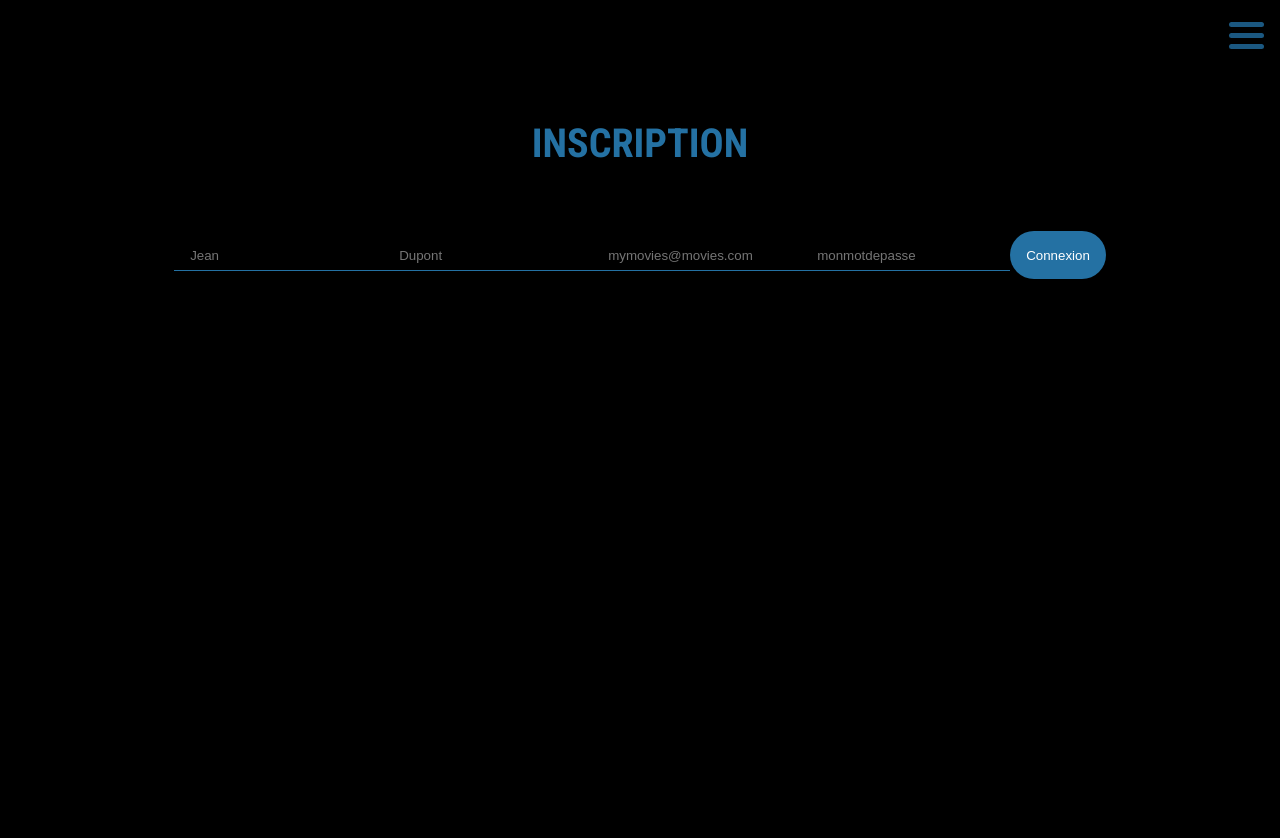
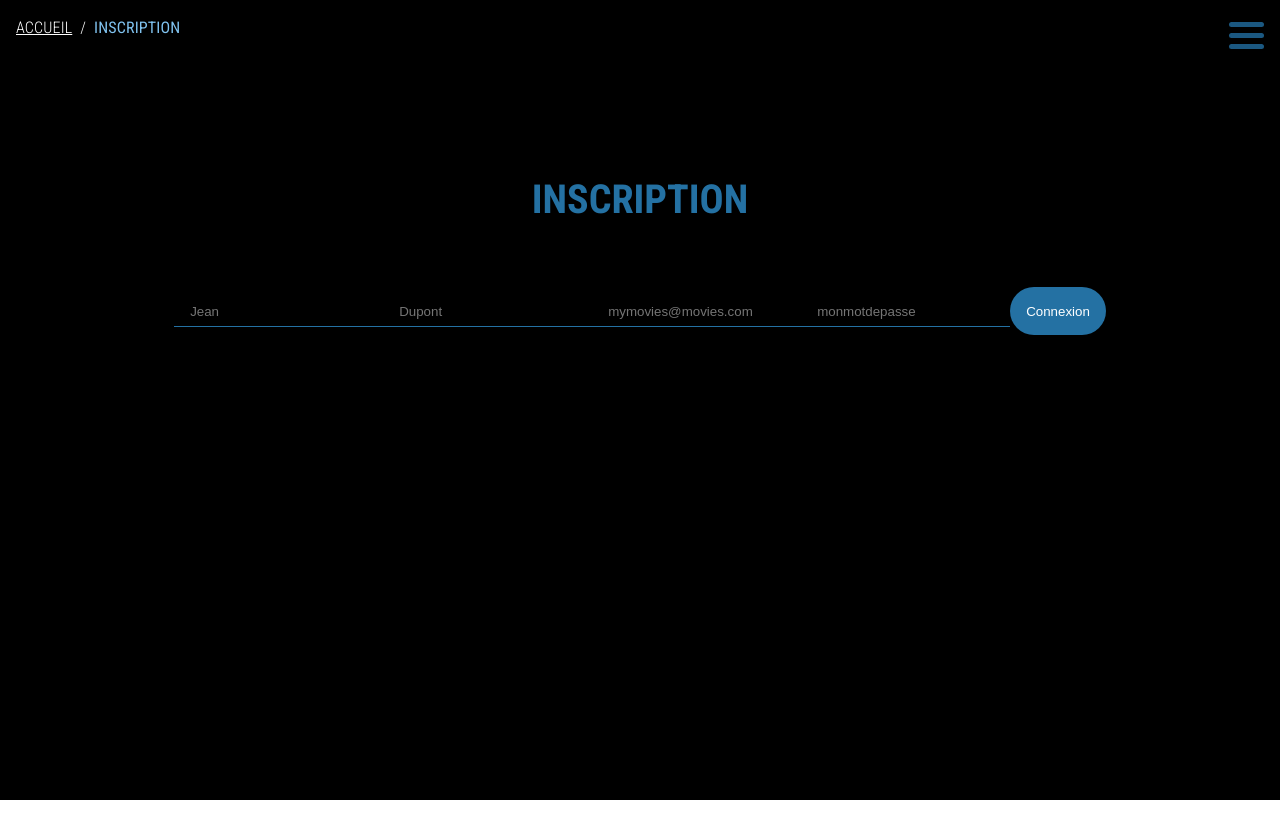
Before and after one commit to KRXTCH/myMovies, a React (Create React App) app in the folder Front/my-movies/: page /inscription in a window 1280 px wide. Shown: the top 838 px of the page. After the commit the page ends 800 px from the top, so only its background shows below. Built offline with nearby package versions, Linux system fonts and the light colour scheme.

Commit message:
add breadcrumb

```diff
--- a/Front/my-movies/package.json
+++ b/Front/my-movies/package.json
@@ -3,10 +3,14 @@
   "version": "0.1.0",
   "private": true,
   "dependencies": {
+    "@emotion/react": "^11.10.5",
+    "@emotion/styled": "^11.10.5",
     "@fortawesome/fontawesome-free": "^6.2.0",
     "@fortawesome/fontawesome-svg-core": "^6.2.0",
     "@fortawesome/free-solid-svg-icons": "^6.2.0",
     "@fortawesome/react-fontawesome": "^0.2.0",
+    "@material-ui/core": "^4.12.4",
+    "@mui/material": "^5.10.13",
     "@testing-library/jest-dom": "^5.16.5",
     "@testing-library/react": "^13.4.0",
     "@testing-library/user-event": "^13.5.0",
--- a/Front/my-movies/src/App.css
+++ b/Front/my-movies/src/App.css
@@ -3,6 +3,25 @@
   color: white;
   overflow-x: hidden;
   background-color: var(--black-bg);
+}
+
+.breadcrumb {
+  padding: 0rem 1rem;
+}
+
+.breadcrumb p, .breadcrumb a, .breadcrumb li{
+  color: white!important;
+  text-transform: uppercase;
+  font-family: 'Roboto Condensed', sans-serif;
+}
+
+.breadcrumb p {
+  font-weight: 500;
+  color: var(--main-title-color)!important;
+}
+
+.breadcrumb li{
+  font-weight: 300;
 }
 
 :root {
--- a/Front/my-movies/src/components/FIlmList.js
+++ b/Front/my-movies/src/components/FIlmList.js
@@ -12,10 +12,9 @@ class FilmList extends Component {
 
     if(dataLoaded) {
       var filmList = datas.map(data => {
-        return <Link id={data.id} className="film" to={`/film/filmId=` + data.id.toString()} rel={data.title} style={{background: `url(https://image.tmdb.org/t/p/w200${data.poster_path})`}}></Link>;
+        return <Link id={data.id} key={data.id} className="film" to={`/film/filmId=` + data.id.toString()} rel={data.title} style={{background: `url(https://image.tmdb.org/t/p/w200${data.poster_path})`}}></Link>;
       });
     }
-
 
     return (
       <section id="film_list">
--- a/Front/my-movies/src/components/FilmDetails.js
+++ b/Front/my-movies/src/components/FilmDetails.js
@@ -1,15 +1,16 @@
-import './FilmDetail.css';
+import "./FilmDetail.css";
 import { useEffect, useState } from "react";
-import { useParams } from "react-router-dom";
+import { Link, useParams } from "react-router-dom";
+import { Breadcrumbs } from "@material-ui/core";
 
 function FilmDetails() {
-    let {filmId} = useParams();
+  let { filmId } = useParams();
   const [filmData, setFilmData] = useState("");
 
   useEffect(() => {
     const url = `https://api.themoviedb.org/3/movie/${filmId}?api_key=30036f330813b6c38ac0afac066a9cf4&language=fr-FR`;
 
-        const fetchData = async() => {
+    const fetchData = async () => {
       try {
         const response = await fetch(url);
         const json = await response.json();
@@ -22,21 +23,29 @@ function FilmDetails() {
     fetchData();
   }, []);
 
-    console.log(filmData)
-
   return (
-        <article id='film_detail'>
+    <section>
+      <Breadcrumbs className="breadcrumb" aria-label="breadcrumb">
+        <Link to="/">
+          Accueil
+        </Link>
+        <p>{filmData.title}</p>
+      </Breadcrumbs>
+      <article id="film_detail">
         <div className="film_img">
-                <img src={`https://image.tmdb.org/t/p/w200${filmData.poster_path}`}></img>
+          <img
+            src={`https://image.tmdb.org/t/p/w200${filmData.poster_path}`}
+          ></img>
           <h2>{filmData.title}</h2>
-                <p className='subtitle'>{filmData.tagline}</p>
-                <p className='subtitle'>{filmData.release_date}</p>
+          <p className="subtitle">{filmData.tagline}</p>
+          <p className="subtitle">{filmData.release_date}</p>
         </div>
-            <div className='film_detail'>
+        <div className="film_detail">
           <p>{filmData.overview}</p>
         </div>
       </article>
-    )
+    </section>
+  );
 }
 
 export default FilmDetails;
--- a/Front/my-movies/src/components/Home.js
+++ b/Front/my-movies/src/components/Home.js
@@ -4,6 +4,7 @@ import { Component, useState } from "react";
 
 import { faPlus } from "@fortawesome/free-solid-svg-icons";
 import { FontAwesomeIcon } from "@fortawesome/react-fontawesome";
+import { Breadcrumbs } from "@material-ui/core";
 
 class Home extends Component {
   constructor() {
@@ -12,16 +13,18 @@ class Home extends Component {
     this.state = {
       datas: [],
       dataLoaded: false,
-      searchValue: '',
-      tempSearchValue: '',
-      searchData: []
+      searchValue: "",
+      tempSearchValue: "",
+      searchData: [],
     };
   }
 
   async componentDidMount() {
-    await fetch('https://api.themoviedb.org/3/movie/popular?api_key=30036f330813b6c38ac0afac066a9cf4')
-        .then(response => response.json())
-        .then(data => this.setState({ datas: data.results, dataLoaded: true }));
+    await fetch(
+      "https://api.themoviedb.org/3/movie/popular?api_key=30036f330813b6c38ac0afac066a9cf4"
+    )
+      .then((response) => response.json())
+      .then((data) => this.setState({ datas: data.results, dataLoaded: true }));
   }
 
   handleChanged = (e) => {
@@ -31,52 +34,81 @@ class Home extends Component {
   onEnter = (e) => {
     const url = `https://api.themoviedb.org/3/search/movie?api_key=30036f330813b6c38ac0afac066a9cf4&query=${this.state.searchValue}&language=fr-FR&page=1&include_adult=true`;
 
-    if(e.key == 'Enter'){
-      if(this.state.searchValue.length > 1 && this.state.searchValue != this.state.tempSearchValue){
+    if (e.key == "Enter") {
+      if (
+        this.state.searchValue.length > 1 &&
+        this.state.searchValue != this.state.tempSearchValue
+      ) {
         this.fetchData(url);
-        this.setState({tempSearchValue: this.state.searchValue})
+        this.setState({ tempSearchValue: this.state.searchValue });
       }
     }
-  }
+  };
 
-  fetchData = async(url) => {
+  fetchData = async (url) => {
     try {
-        const response = await fetch(url);
-        const json = await response.json();
-        this.setState({searchData: json});
+      const response = await fetch(url);
+      const json = await response.json();
+      this.setState({ searchData: json });
     } catch (error) {
-        console.log("error", error);
+      console.log("error", error);
     }
-};
+  };
 
   render() {
     const { dataLoaded, datas, searchData, searchValue } = this.state;
 
-    if(!dataLoaded) {
-      return <div><h1>Un instant...</h1></div>
+    if (!dataLoaded) {
+      return (
+        <div>
+          <h1>Un instant...</h1>
+        </div>
+      );
     }
 
-    function manageHomeDisplay(){
-      if(searchValue.length > 0 && searchData.length == undefined && searchData != null){
-        return <FilmList title="Résultat de la recherche" datas={searchData.results} dataLoaded={true}/>
+    function manageHomeDisplay() {
+      if (
+        searchValue.length > 0 &&
+        searchData.length == undefined &&
+        searchData != null
+      ) {
+        return (
+          <FilmList
+            title="Résultat de la recherche"
+            datas={searchData.results}
+            dataLoaded={true}
+          />
+        );
       } else {
-        return <section>
-        <FilmList title="Playlists populaires"/>
-        <FilmList title="Films populaires" datas={datas} dataLoaded={dataLoaded}/>
+        return (
+          <section>
+            <FilmList title="Playlists populaires" />
+            <FilmList
+              title="Films populaires"
+              datas={datas}
+              dataLoaded={dataLoaded}
+            />
           </section>
+        );
       }
     }
 
     return (
       <section id="Home">
-        <div className="home_img" style={{backgroundImage: `linear-gradient(to bottom, rgba(245, 246, 252, 0), rgba(0, 0, 0, 0.8)), url(https://image.tmdb.org/t/p/w400${datas[0].poster_path})`}}>
+        <div
+          className="home_img"
+          style={{
+            backgroundImage: `linear-gradient(to bottom, rgba(245, 246, 252, 0), rgba(0, 0, 0, 0.8)), url(https://image.tmdb.org/t/p/w400${datas[0].poster_path})`,
+          }}
+        >
           <span>
             <h2 className="img_title">Film du moment</h2>
             <h3>{datas[0].title}</h3>
           </span>
           <div>
-            <p>Ajouter à une playlist
-            <FontAwesomeIcon className="add-playlist-icon" icon={faPlus}/>
+            <p>
+              Ajouter à une playlist
+              <FontAwesomeIcon className="add-playlist-icon" icon={faPlus} />
             </p>
           </div>
         </div>
@@ -90,6 +122,9 @@ class Home extends Component {
             onChange={this.handleChanged}
             onKeyDown={this.onEnter}
           ></input>
+          <Breadcrumbs className="breadcrumb" aria-label="breadcrumb">
+          <p>Accueil</p>
+        </Breadcrumbs>
           {manageHomeDisplay()}
         </div>
       </section>
--- a/Front/my-movies/src/components/LegalNotice.js
+++ b/Front/my-movies/src/components/LegalNotice.js
@@ -1,6 +1,13 @@
+import { Breadcrumbs } from "@material-ui/core";
+import { Link } from "react-router-dom";
+
 function LegalNotice() {
   return (
     <section>
+      <Breadcrumbs className="breadcrumb" aria-label="breadcrumb">
+        <Link to="/">Accueil</Link>
+        <p>Mentions Légales</p>
+      </Breadcrumbs>
       <h1>Mentions Légales</h1>
       <p>
         Lorem ipsum dolor sit amet, consectetur adipiscing elit. Duis ac rhoncus
--- a/Front/my-movies/src/components/Login.js
+++ b/Front/my-movies/src/components/Login.js
@@ -1,8 +1,16 @@
 import "./Login.css";
+import { Breadcrumbs } from "@material-ui/core";
+import { Link } from "react-router-dom";
 
 function Login() {
   return (
     <section id="Login">
+      <Breadcrumbs className="breadcrumb" aria-label="breadcrumb">
+        <Link to="/">
+          Accueil
+        </Link>
+        <p>Connexion</p>
+      </Breadcrumbs>
       <h2 className="section_title">Connexion</h2>
       <form>
         <div className="login_container">
--- a/Front/my-movies/src/components/Register.js
+++ b/Front/my-movies/src/components/Register.js
@@ -1,6 +1,15 @@
+import { Breadcrumbs } from "@material-ui/core";
+import { Link } from "react-router-dom";
+
 function Register() {
   return (
     <section id="Register">
+      <Breadcrumbs className="breadcrumb" aria-label="breadcrumb">
+        <Link to="/">
+          Accueil
+        </Link>
+        <p>Inscription</p>
+      </Breadcrumbs>
         <h2 className="section_title">Inscription</h2>
       <form>
         <div className="register_container">
```
Also changed, not shown: 1 other file (tests, documents, lock files or other folders). Lines whose indentation alone changed are shown as unchanged.
